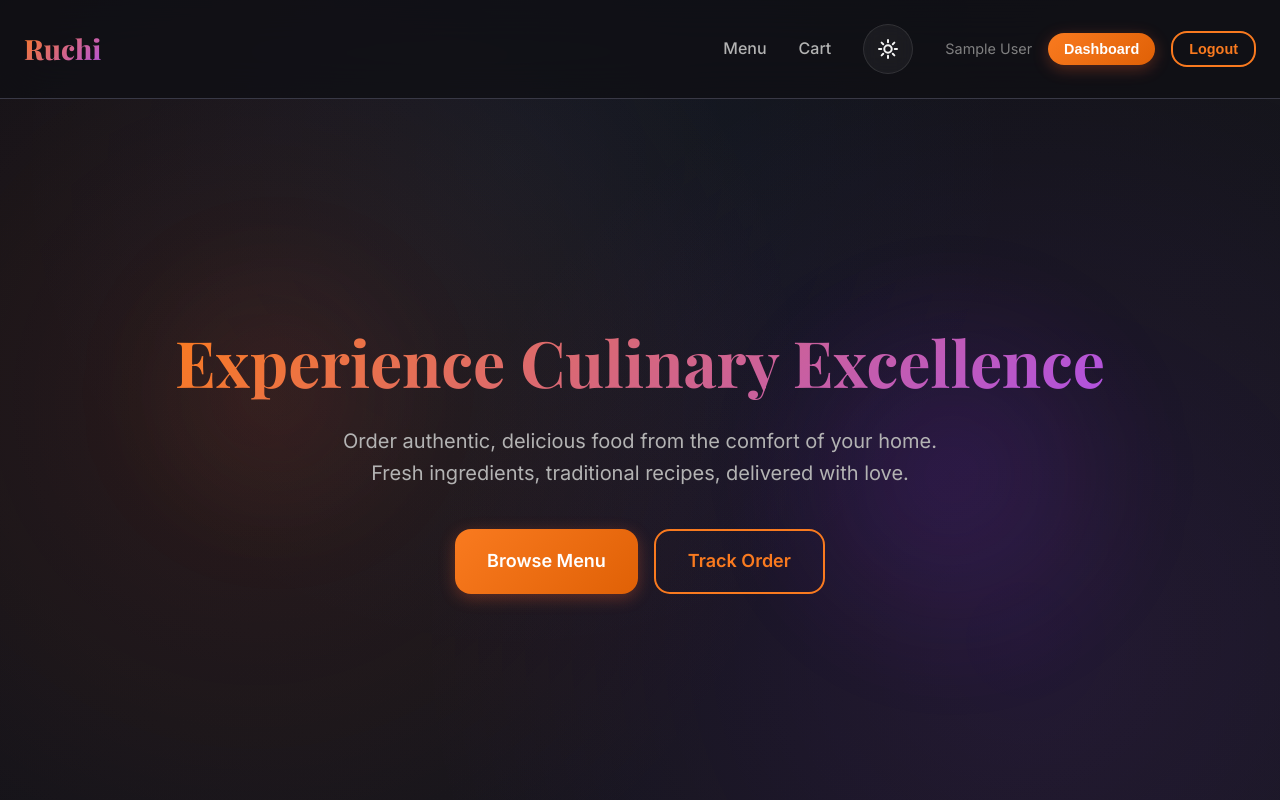
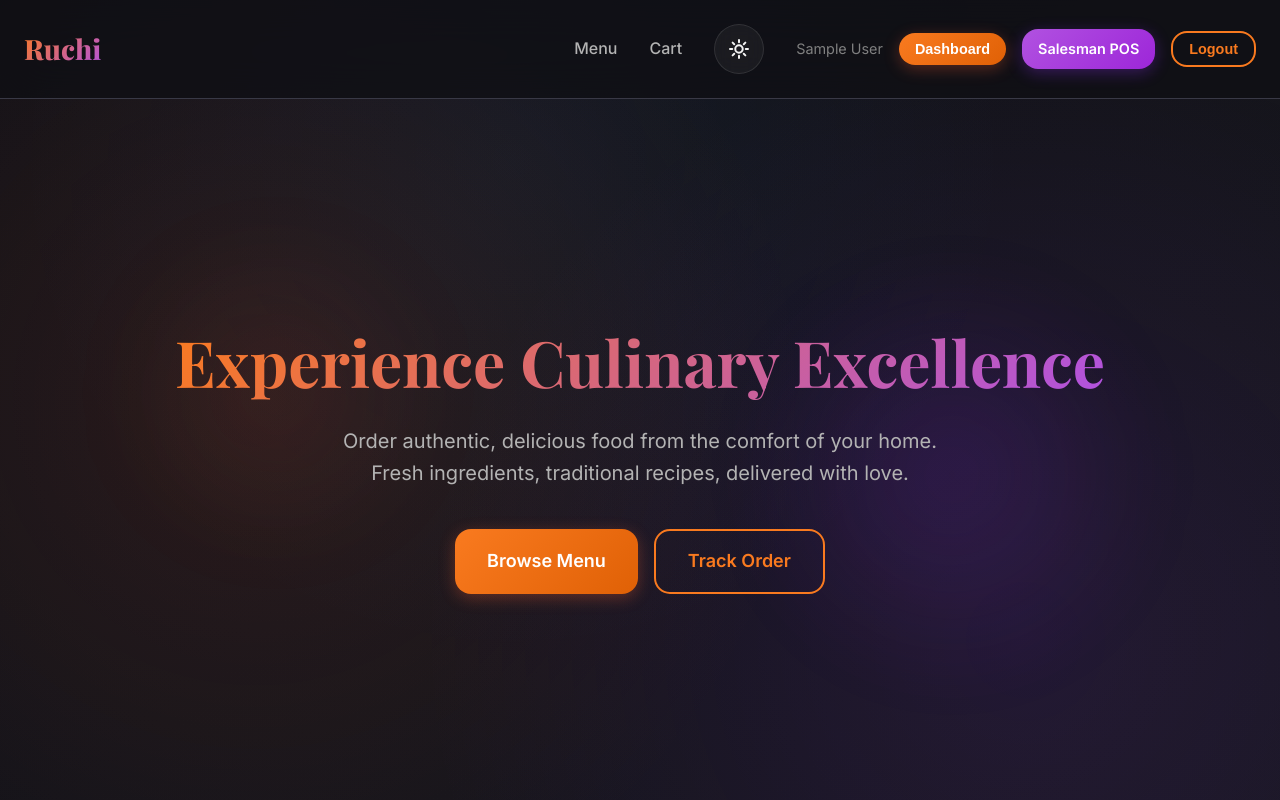
Before and after one commit to wintararaj-cmd/optexSnap, a Next.js app: page / in a window 1280 px wide. Shown: the top 800 px of the page. Built offline with nearby package versions, Linux system fonts and the light colour scheme; sample sign-in values are in the browser's storage.

Commit message:
Add Salesman POS link to Navbar

```diff
--- a/components/Navbar.tsx
+++ b/components/Navbar.tsx
@@ -11,7 +11,7 @@ export default function Navbar() {
     const router = useRouter();
     const { getCartCount } = useCart();
     const { theme, toggleTheme } = useTheme();
-    const { user, logout, isAuthenticated, isAdmin } = useAuth();
+    const { user, logout, isAuthenticated, isAdmin, isSalesman } = useAuth();
     const cartCount = getCartCount();
 
     const isActive = (path: string) => pathname === path;
@@ -85,6 +85,7 @@ export default function Navbar() {
                             <span className="text-muted" style={{ fontSize: '0.9rem' }}>
                                 {user?.name}
                             </span>
+
                             {isAdmin && (
                                 <button
                                     onClick={handleAdminClick}
@@ -94,6 +95,17 @@ export default function Navbar() {
                                     Dashboard
                                 </button>
                             )}
+
+                            {(isAdmin || isSalesman) && (
+                                <Link
+                                    href="/salesman"
+                                    className="btn btn-secondary"
+                                    style={{ padding: '0.5rem 1rem', fontSize: '0.9rem' }}
+                                >
+                                    Salesman POS
+                                </Link>
+                            )}
+
                             <button
                                 onClick={logout}
                                 className="btn btn-outline"
```
